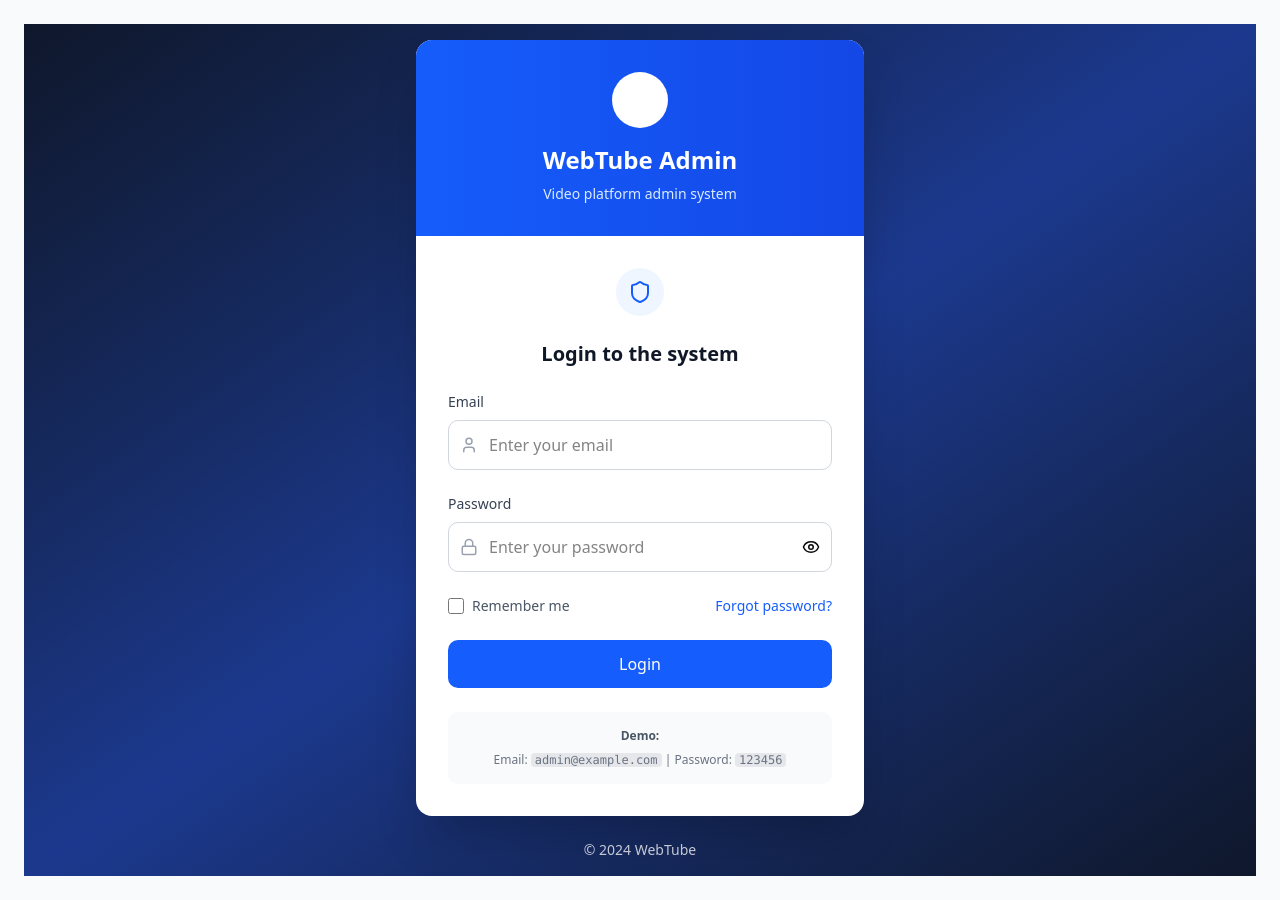
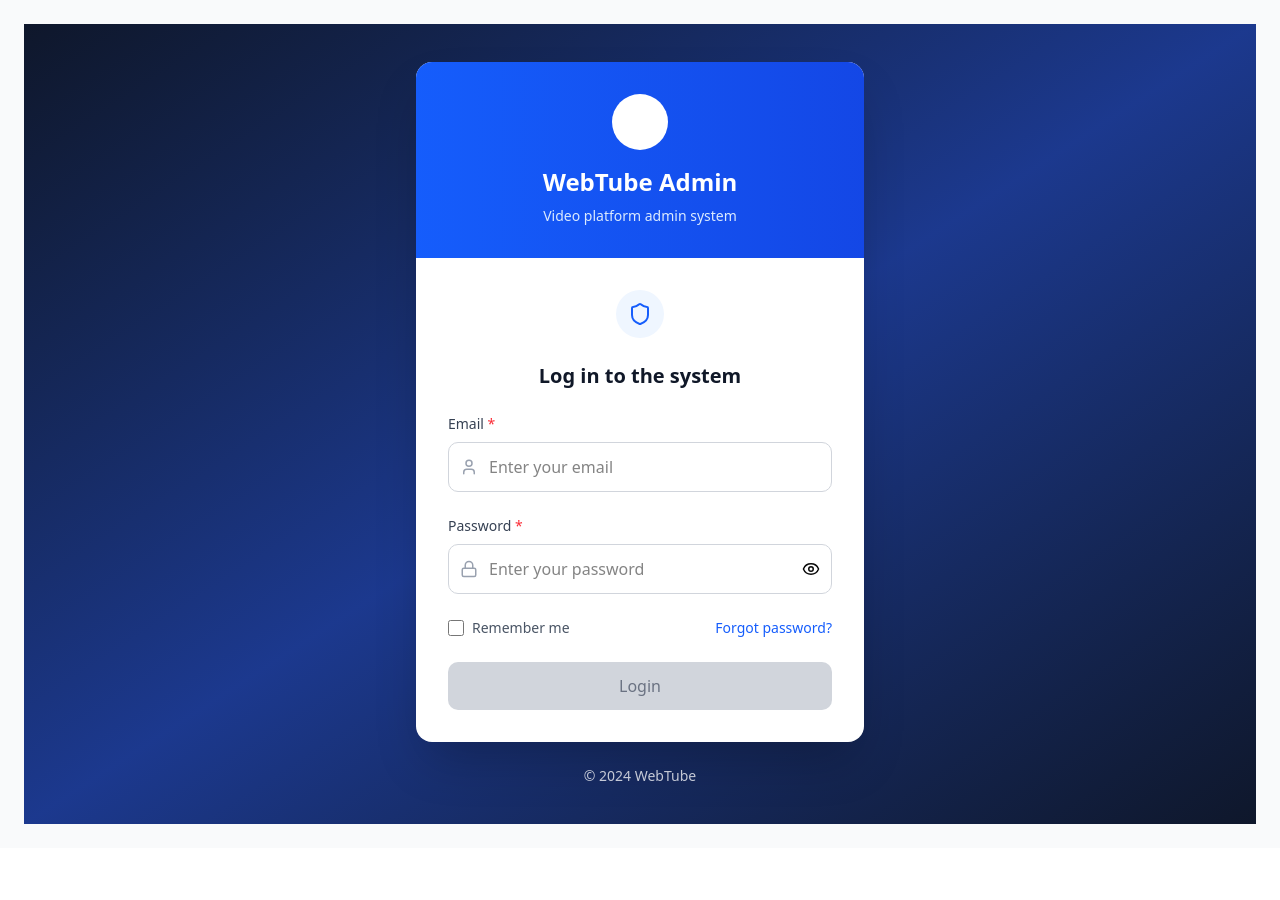
Before and after one commit to Nhom2-LikeLion/WeTube-admin-app, a React (Vite) app: page /login in a window 1280 px wide. After the commit the page ends 848 px from the top, so only its background shows below. Built offline with nearby package versions, Linux system fonts and the light colour scheme.

Commit message:
Hung pull code update Layout login

```diff
--- a/src/components/pages/authPage/LoginPage.tsx
+++ b/src/components/pages/authPage/LoginPage.tsx
@@ -1,9 +1,8 @@
 import React, { useState, useEffect } from 'react';
-import {
-  Eye, EyeOff, Shield, Video, Lock, User, AlertCircle
-} from 'lucide-react';
-import { useAuthQuery } from '../../../services/api/authApi'; // Changed to query hook
+import { Eye, EyeOff, Shield, Video, Lock, User, AlertCircle, CheckCircle } from 'lucide-react';
+import { useAuthQuery } from '../../../services/api/authApi';
 import ForgotPasswordPage from './ForgotPasswordPage';
+import { REGEX } from '../../../constants/AuthFormConstant';
 
 interface LoginPageProps {
   onLogin: (data: { email: string; role: string }) => void;
@@ -15,60 +14,120 @@ const LoginPage: React.FC<LoginPageProps> = ({ onLogin }) => {
   const [showPassword, setShowPassword] = useState(false);
   const [errors, setErrors] = useState<{ email?: string; password?: string; general?: string }>({});
   const [shouldAuth, setShouldAuth] = useState(false);
+  const [touched, setTouched] = useState<{ email: boolean; password: boolean }>({ email: false, password: false });
 
-  // Use query hook with skip option
   const { data, isLoading, error } = useAuthQuery(
     { email: formData.email, password: formData.password },
     { skip: !shouldAuth }
   );
 
   useEffect(() => {
-    if (shouldAuth && data) {
+    if (!shouldAuth) return;
+
+    if (data) {
       if (data.length > 0) {
         const user = data[0];
         onLogin({ email: user.email, role: user.role });
         localStorage.setItem('user', JSON.stringify(user));
-        setShouldAuth(false); // Reset auth state
       } else {
-        setErrors({ general: 'Invalid email or password' });
-        setShouldAuth(false);
+        setErrors({ general: 'Incorrect email or password' });
       }
+      setShouldAuth(false);
     }
   }, [data, onLogin, shouldAuth]);
 
   useEffect(() => {
     if (shouldAuth && error) {
-      console.error("Login error:", error);
+      console.error('Login error:', error);
       setErrors({ general: 'Login failed. Please try again.' });
       setShouldAuth(false);
     }
   }, [error, shouldAuth]);
 
+  // Validate individual field
+  const validateField = (name: string, value: string) => {
+    if (!value.trim()) {
+      return name === 'email' ? 'Please enter your email' : 'Please enter your password';
+    }
+
+    if (!REGEX[name as keyof typeof REGEX]?.test(value)) {
+      if (name === 'email') {
+        return 'Invalid email format';
+      }
+    }
+    return '';
+  };
+
+  // Check if form is valid
+  const isFormValid = () => {
+    const emailError = validateField('email', formData.email);
+    const passwordError = validateField('password', formData.password);
+    return !emailError && !passwordError && formData.email.trim() && formData.password.trim();
+  };
+
   const handleChange = (e: React.ChangeEvent<HTMLInputElement>) => {
     const { name, value } = e.target;
     setFormData(prev => ({ ...prev, [name]: value }));
-    setErrors(prev => ({ ...prev, [name]: undefined }));
+
+    // Clear general error when user starts typing
+    if (errors.general) {
+      setErrors(prev => ({ ...prev, general: undefined }));
+    }
+
+    // Real-time validation if field has been touched
+    if (touched[name as keyof typeof touched]) {
+      const fieldError = validateField(name, value);
+      setErrors(prev => ({ ...prev, [name]: fieldError }));
+    }
   };
 
-  const handleSubmit = async (e: React.FormEvent) => {
+  const handleBlur = (e: React.FocusEvent<HTMLInputElement>) => {
+    const { name, value } = e.target;
+    setTouched(prev => ({ ...prev, [name]: true }));
+
+    const fieldError = validateField(name, value);
+    setErrors(prev => ({ ...prev, [name]: fieldError }));
+  };
+
+  const handleSubmit = (e: React.FormEvent) => {
     e.preventDefault();
+
+    // Mark all fields as touched
+    setTouched({ email: true, password: true });
+
+    // Validate all fields
+    const emailError = validateField('email', formData.email);
+    const passwordError = validateField('password', formData.password);
+
     const newErrors: typeof errors = {};
-
-    if (!formData.email.trim()) newErrors.email = 'Please enter your email';
-    if (!formData.password.trim()) newErrors.password = 'Please enter your password';
+    if (emailError) newErrors.email = emailError;
+    if (passwordError) newErrors.password = passwordError;
 
     if (Object.keys(newErrors).length > 0) {
       setErrors(newErrors);
       return;
     }
 
+    // If validation passes, proceed with authentication
     setErrors({});
-    setShouldAuth(true); // Trigger the query
+    setShouldAuth(true);
   };
 
   const handleForgotPassword = () => {
     setErrors({});
     setShowForgotPassword(true);
+  };
+
+  // Password requirement checker
+  const getPasswordRequirements = () => {
+    const password = formData.password;
+    return [
+      { label: 'At least 8 characters', valid: password.length >= 8 },
+      { label: 'Contains lowercase letter', valid: /(?=.*[a-z])/.test(password) },
+      { label: 'Contains uppercase letter', valid: /(?=.*[A-Z])/.test(password) },
+      { label: 'Contains a number', valid: /(?=.*\d)/.test(password) },
+      { label: 'Contains a special character', valid: /(?=.*[!@#$%^&*(),.?":{}|<>_\-\\[\]\/~`+=])/.test(password) }
+    ];
   };
 
   if (showForgotPassword) {
@@ -79,6 +138,7 @@ const LoginPage: React.FC<LoginPageProps> = ({ onLogin }) => {
     <div className="min-h-screen bg-gradient-to-br from-slate-900 via-blue-900 to-slate-900 flex items-center justify-center p-4">
       <div className="relative w-full max-w-md">
         <div className="bg-white rounded-2xl shadow-2xl overflow-hidden">
+
           {/* Header */}
           <div className="bg-gradient-to-r from-blue-600 to-blue-700 px-8 py-8 text-center">
             <div className="flex items-center justify-center mb-4">
@@ -98,8 +158,9 @@ const LoginPage: React.FC<LoginPageProps> = ({ onLogin }) => {
               </div>
             </div>
 
-            <h2 className="text-xl font-semibold text-gray-900 text-center mb-6">Login to the system</h2>
+            <h2 className="text-xl font-semibold text-gray-900 text-center mb-6">Log in to the system</h2>
 
+            {/* General Error */}
             {errors.general && (
               <div className="mb-4 p-3 bg-red-50 border border-red-200 rounded-lg flex items-center">
                 <AlertCircle size={16} className="text-red-600 mr-2" />
@@ -107,9 +168,13 @@ const LoginPage: React.FC<LoginPageProps> = ({ onLogin }) => {
               </div>
             )}
 
-            <form onSubmit={handleSubmit} className="space-y-6">
+            {/* Form */}
+            <div className="space-y-6">
+              {/* Email */}
               <div>
-                <label className="block text-sm font-medium text-gray-700 mb-2">Email</label>
+                <label className="block text-sm font-medium text-gray-700 mb-2">
+                  Email <span className="text-red-500">*</span>
+                </label>
                 <div className="relative">
                   <div className="absolute inset-y-0 left-0 pl-3 flex items-center pointer-events-none">
                     <User size={18} className="text-gray-400" />
@@ -119,16 +184,32 @@ const LoginPage: React.FC<LoginPageProps> = ({ onLogin }) => {
                     name="email"
                     value={formData.email}
                     onChange={handleChange}
-                    className={`w-full pl-10 pr-4 py-3 border rounded-lg ${errors.email ? 'border-red-300 bg-red-50' : 'border-gray-300'}`}
+                    onBlur={handleBlur}
+                    className={`w-full pl-10 pr-4 py-3 border rounded-lg transition-colors focus:outline-none focus:ring-2 ${
+                      errors.email
+                        ? 'border-red-300 bg-red-50 focus:ring-red-500 focus:border-red-500'
+                        : 'border-gray-300 focus:ring-blue-500 focus:border-blue-500'
+                    }`}
                     placeholder="Enter your email"
                     disabled={isLoading}
                   />
+                  {formData.email && !errors.email && touched.email && (
+                    <CheckCircle size={18} className="absolute right-3 top-1/2 transform -translate-y-1/2 text-green-500" />
+                  )}
                 </div>
-                {errors.email && <p className="mt-1 text-sm text-red-600">{errors.email}</p>}
+                {errors.email && (
+                  <div className="flex items-center mt-2 text-red-600 text-sm">
+                    <AlertCircle className="w-4 h-4 mr-1" />
+                    {errors.email}
+                  </div>
+                )}
               </div>
 
+              {/* Password */}
               <div>
-                <label className="block text-sm font-medium text-gray-700 mb-2">Password</label>
+                <label className="block text-sm font-medium text-gray-700 mb-2">
+                  Password <span className="text-red-500">*</span>
+                </label>
                 <div className="relative">
                   <div className="absolute inset-y-0 left-0 pl-3 flex items-center pointer-events-none">
                     <Lock size={18} className="text-gray-400" />
@@ -138,52 +219,104 @@ const LoginPage: React.FC<LoginPageProps> = ({ onLogin }) => {
                     name="password"
                     value={formData.password}
                     onChange={handleChange}
-                    className={`w-full pl-10 pr-12 py-3 border rounded-lg ${errors.password ? 'border-red-300 bg-red-50' : 'border-gray-300'}`}
+                    onBlur={handleBlur}
+                    className={`w-full pl-10 pr-12 py-3 border rounded-lg transition-colors focus:outline-none focus:ring-2 ${
+                      errors.password
+                        ? 'border-red-300 bg-red-50 focus:ring-red-500 focus:border-red-500'
+                        : 'border-gray-300 focus:ring-blue-500 focus:border-blue-500'
+                    }`}
                     placeholder="Enter your password"
                     disabled={isLoading}
                   />
                   <button
                     type="button"
                     onClick={() => setShowPassword(!showPassword)}
-                    className="absolute inset-y-0 right-0 pr-3 flex items-center"
+                    className="absolute inset-y-0 right-0 pr-3 flex items-center hover:text-gray-600"
                   >
                     {showPassword ? <EyeOff size={18} /> : <Eye size={18} />}
                   </button>
                 </div>
-                {errors.password && <p className="mt-1 text-sm text-red-600">{errors.password}</p>}
+                {errors.password && (
+                  <div className="flex items-center mt-2 text-red-600 text-sm">
+                    <AlertCircle className="w-4 h-4 mr-1" />
+                    {errors.password}
+                  </div>
+                )}
+
+                {/* Password Requirements */}
+                {formData.password && touched.password && (
+                  <div className="mt-3 p-3 bg-gray-50 rounded-lg">
+                    <p className="text-xs font-medium text-gray-700 mb-2">Password requirements:</p>
+                    <div className="space-y-1">
+                      {getPasswordRequirements().map((req, index) => (
+                        <div key={index} className={`flex items-center text-xs ${req.valid ? 'text-green-600' : 'text-red-500'}`}>
+                          <div className={`w-2 h-2 rounded-full mr-2 ${req.valid ? 'bg-green-500' : 'bg-red-500'}`}></div>
+                          {req.label}
+                        </div>
+                      ))}
+                    </div>
+                  </div>
+                )}
               </div>
 
+              {/* Options */}
               <div className="flex items-center justify-between">
                 <label className="flex items-center">
-                  <input type="checkbox" className="h-4 w-4 text-blue-600 rounded" />
+                  <input type="checkbox" className="h-4 w-4 text-blue-600 rounded border-gray-300 focus:ring-blue-500" />
                   <span className="ml-2 text-sm text-gray-600">Remember me</span>
                 </label>
                 <button
                   type="button"
                   onClick={handleForgotPassword}
-                  className="text-sm text-blue-600 hover:text-blue-700 font-medium"
+                  className="text-sm text-blue-600 hover:text-blue-700 font-medium transition-colors"
                 >
                   Forgot password?
                 </button>
               </div>
 
+              {/* Submit */}
               <button
                 type="submit"
-                disabled={isLoading}
-                className="w-full bg-blue-600 text-white py-3 px-4 rounded-lg hover:bg-blue-700 disabled:opacity-50 flex justify-center"
+                onClick={handleSubmit}
+                disabled={!isFormValid() || isLoading}
+                className={`w-full py-3 px-4 rounded-lg font-medium transition-all duration-200 ${
+                  isFormValid() && !isLoading
+                    ? 'bg-blue-600 hover:bg-blue-700 text-white shadow-lg hover:shadow-xl transform hover:-translate-y-0.5'
+                    : 'bg-gray-300 text-gray-500 cursor-not-allowed'
+                }`}
               >
-                {isLoading ? 'Logging in...' : 'Login'}
+                {isLoading ? (
+                  <div className="flex items-center justify-center">
+                    <div className="animate-spin rounded-full h-5 w-5 border-b-2 border-white mr-2"></div>
+                    Logging in...
+                  </div>
+                ) : (
+                  'Login'
+                )}
               </button>
-            </form>
 
-            <div className="mt-6 p-4 bg-gray-50 rounded-lg">
-              <p className="text-xs text-gray-600 text-center mb-2">
-                <strong>Demo:</strong>
-              </p>
-              <p className="text-xs text-gray-500 text-center">
-                Email: <code className="bg-gray-200 px-1 rounded">admin@example.com</code> |
-                Password: <code className="bg-gray-200 px-1 rounded">123456</code>
-              </p>
+              {/* Form Status Indicator */}
+              {formData.email && formData.password && (
+                <div className="text-center">
+                  <div className={`inline-flex items-center px-3 py-1 rounded-full text-xs font-medium ${
+                    isFormValid()
+                      ? 'bg-green-100 text-green-800'
+                      : 'bg-orange-100 text-orange-800'
+                  }`}>
+                    {isFormValid() ? (
+                      <>
+                        <CheckCircle size={14} className="mr-1" />
+                        Form is valid
+                      </>
+                    ) : (
+                      <>
+                        <AlertCircle size={14} className="mr-1" />
+                        Please check your information
+                      </>
+                    )}
+                  </div>
+                </div>
+              )}
             </div>
           </div>
         </div>
```
Also changed, not shown: src/components/layouts/TopNav.tsx (+55 -48 lines).
